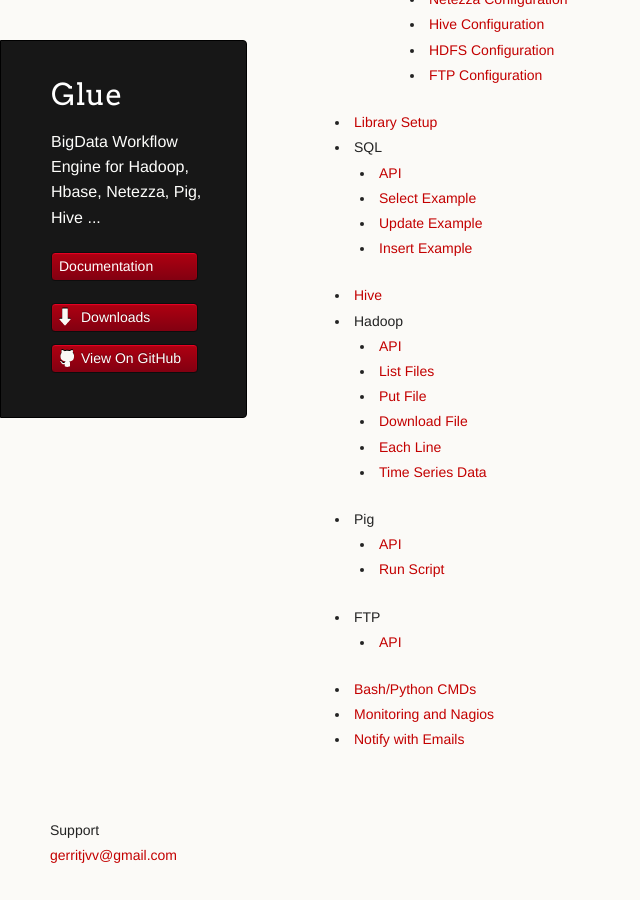
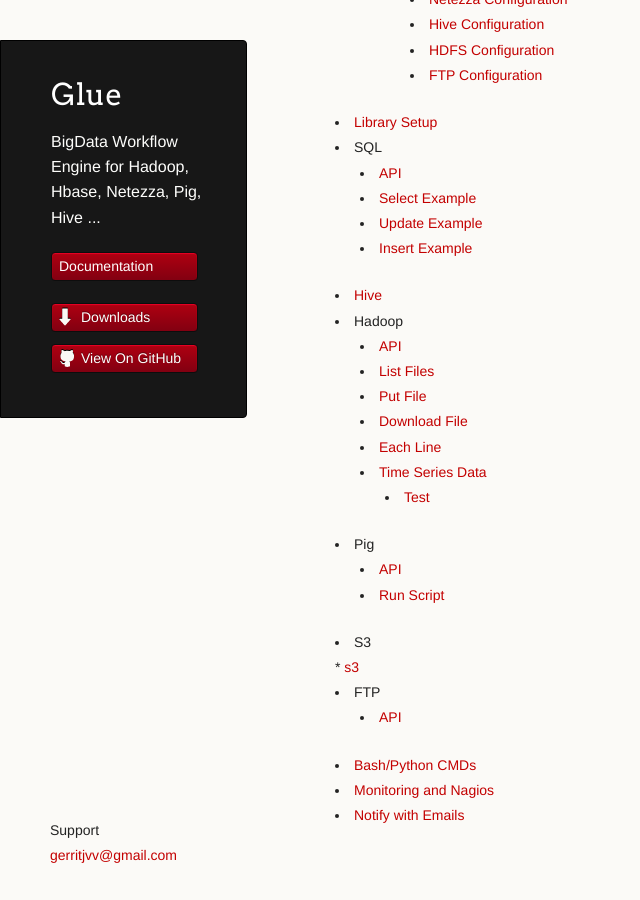
Before and after one commit to gerritjvv/glue, a Jekyll site: the page built from documentation.markdown, in a window 1280 px wide and 900 px high, scrolled down 835 px. Shown: the whole window, without its empty margins (0-640 px from the left). Built offline with Jekyll 4.4.1, drawn with Linux system fonts in a browser that asks for light colours; Markdown is read by kramdown in place of the engine named in the settings.

Commit message:
Fixes #13

```diff
--- a/documentation.markdown
+++ b/documentation.markdown
@@ -54,11 +54,15 @@
 	* [Download File](hadoopDownloadFileExample.html)
 	* [Each Line](hadoopEachLineExample.html)
 	* [Time Series Data](hadoopTimeSeriesExample.html)
+        * [Test](s3Api.html)
 * Pig
 	* [API](pigApi.html)
 	* [Run Script](pigRunScriptExample.html)
+* S3
+        * [s3](s3Api.html)
 * FTP
 	* [API](ftpApi.html)
+
 * [Bash/Python CMDs](bashPythonScripts.html)
 * [Monitoring and Nagios](nagios.html)
 * [Notify with Emails ](mailnotifications.html)
--- a/hadoopApi.markdown
+++ b/hadoopApi.markdown
@@ -42,3 +42,4 @@
 getDefaultBlockSize(clusterName:String = null):long | Returns the default block size
 getDefaultReplication(clusterName:String = null):short | Returns the default replication
 timeSeries(n:String,tableHDFSDir:String,nowdate:Date, modifyTime:String, partitionFormatter:Closure<String>, dateIncrement:Closure<Date>, collector:Collector = null)| Iterates from nowdate-n (e.g. nowdate - 2.hours) on a date increment over a series of date partitioned HDFS files and return true if all of the partitions have files and have not been modified since a specified amount of time
+downloadChunked(clusterName:String=null, hdfsDir:Collection<String>, localDir:String, chunkSize:int=1073741824, compression:String = "gz", callBack:Closure) | Performs a eachLine on each of the direcotries in hdfsDir, writing the data (compressed) to a local part file, when the chunk size is reached the file is rolled and its file name send to the callBack closure. |
```
